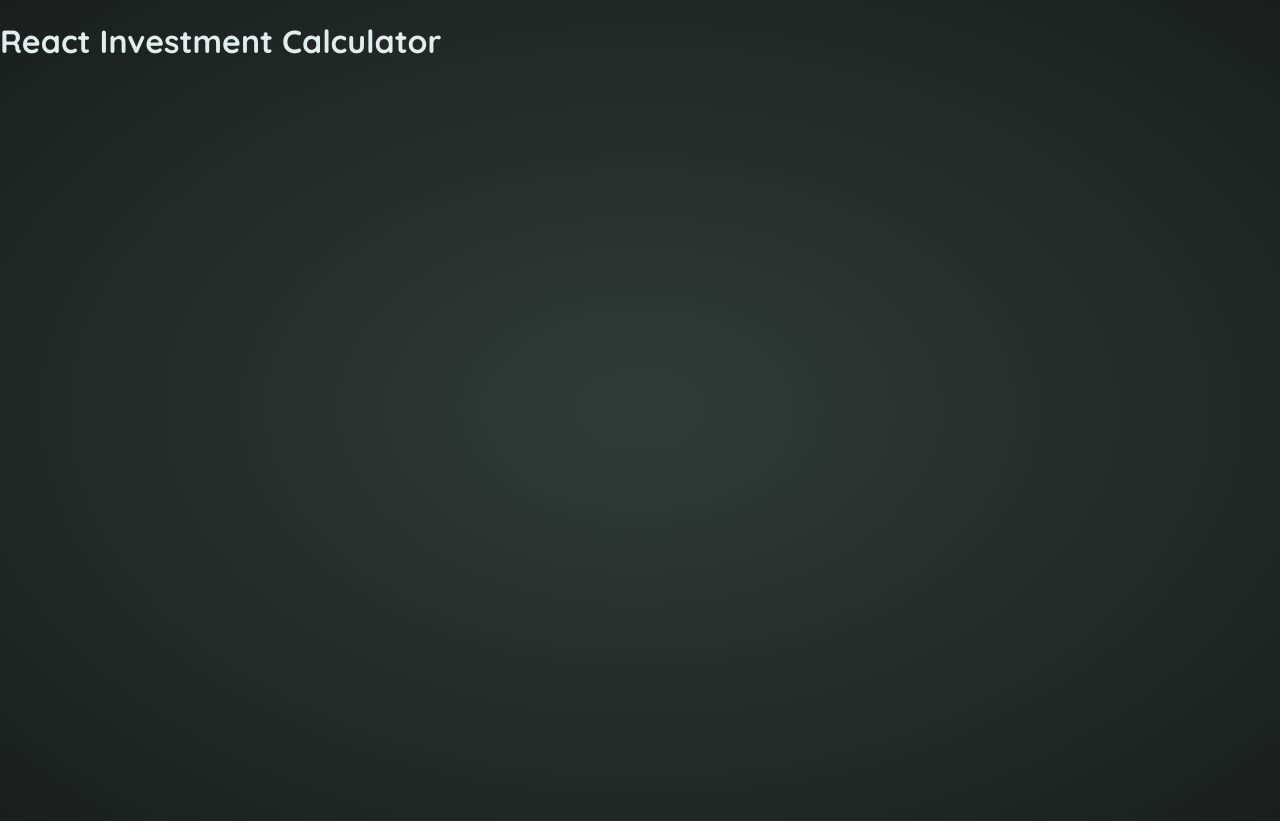
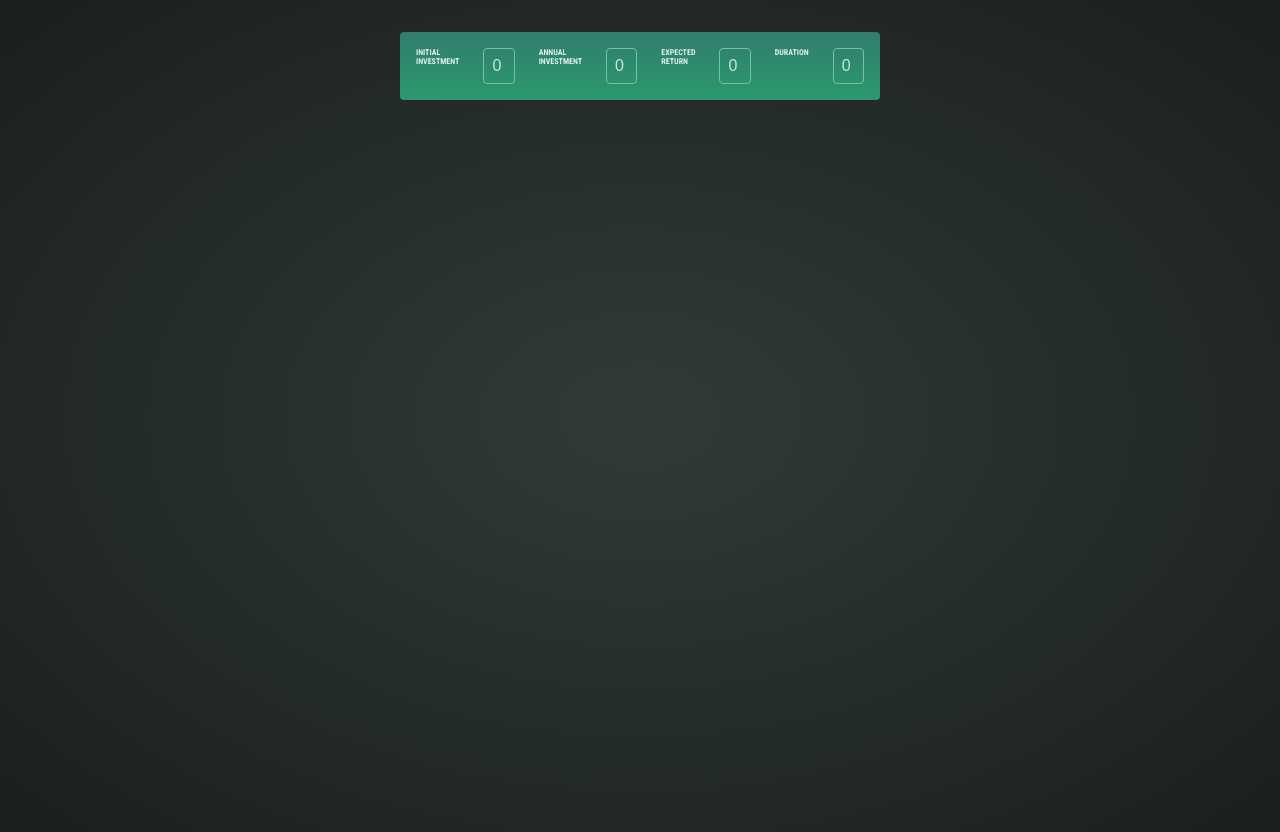
Before and after one commit to ikalakhi/Ivestment-calculator, a React (Vite) app: page / in a window 1280 px wide. Built offline with nearby package versions, Linux system fonts and the light colour scheme.

Commit message:
adding UserInput component

```diff
--- a/src/App.jsx
+++ b/src/App.jsx
@@ -1,6 +1,10 @@
+import UserInput from "./components/userInput";
+
 function App() {
   return (
-    <h1>React Investment Calculator</h1>
+    <>
+      <UserInput/>
+    </>
   )
 }
 
--- /dev/null
+++ b/src/components/userInput.jsx
@@ -0,0 +1,16 @@
+export default function UserInput(){
+    return(
+        <div id="user-input">
+            <form className="input-group">
+                <label htmlFor="initial_investment">INITIAL INVESTMENT</label>
+                <input type="text" required defaultValue="0"/>
+                <label htmlFor="annual-investment">ANNUAL INVESTMENT</label>
+                <input type="text" required defaultValue="0"/>
+                <label htmlFor="expected-return">EXPECTED RETURN</label>
+                <input type="text" required defaultValue="0"/>
+                <label htmlFor="duration">DURATION</label>
+                <input type="text" required defaultValue="0"/>
+            </form>
+        </div>
+    );
+}
```
